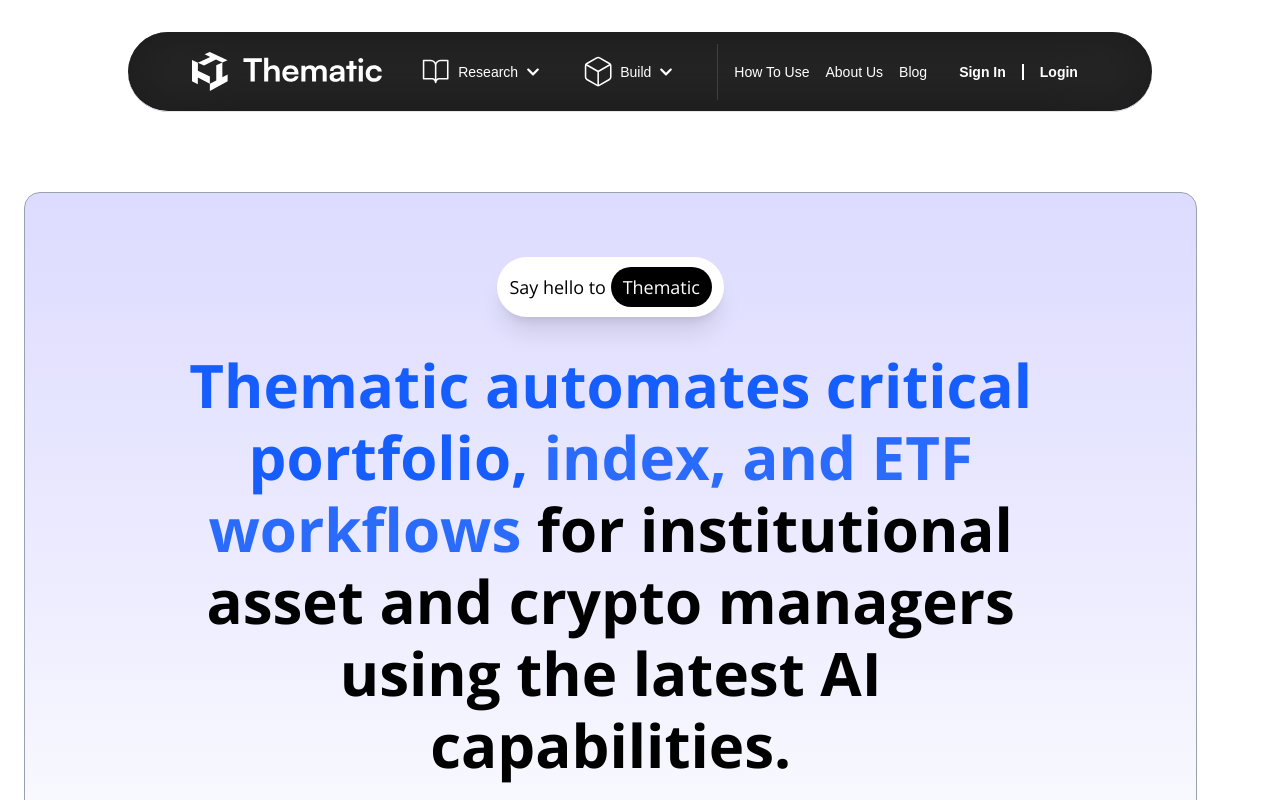
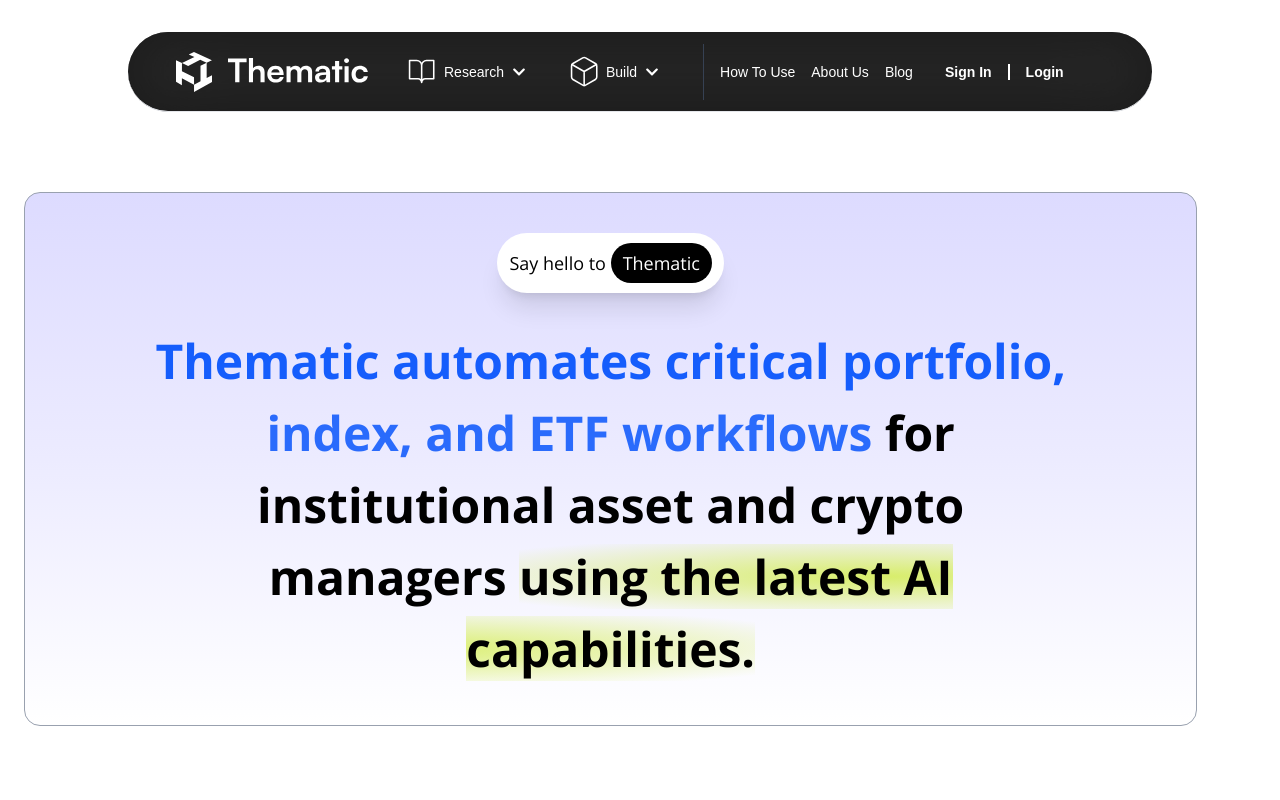
Before and after one commit to rakib00-dev/vpj-website-demo-, a React (Vite) app: page / in a window 1280 px wide. Shown: the top 800 px of the page. Built offline with nearby package versions, Linux system fonts and the light colour scheme.

Commit message:
fixed the navbar and added the hero section list

```diff
--- a/src/Components/Hero.jsx
+++ b/src/Components/Hero.jsx
@@ -4,24 +4,67 @@ const Hero = () => {
   return (
     <>
       <header
-        className={`md:mx-6 border border-gray-400 rounded-2xl p-8 bg-gradient-to-b from-[#dddbff] via-[#ecebff] to-white w-11/12 my-6 mx-4 overflow-hidden md:my-20 pb-20 max-w-7xl items-center  `}
+        className={`md:mx-6 border border-gray-400 rounded-2xl p-2 bg-gradient-to-b from-[#dddbff] via-[#ecebff] to-white w-11/12 my-6 mx-4 overflow-hidden md:my-20 pb-20 max-w-7xl items-center md:p-8`}
       >
-        <div className="relative flex mx-2 flex-col gap-8 p-8 top-0 justify-center items-center md:mx-19 ">
-          <h2 className="bg-white py-4 shadow-xl text-lg text-black px-3 rounded-full">
+        <div className="relative flex mx-2 flex-col gap-8 p-2 top-0 justify-center items-center md:mx-19 md:P-8">
+          <h2 className="bg-white py-4 mt-8 shadow-xl text-md text-black px-3 rounded-full md:text-lg md:mt-0">
             Say hello to{' '}
             <span className="bg-black text-white px-3 py-2 rounded-full">
               Thematic
             </span>
           </h2>
-          <h1 className="text-4xl text-center w-full font-bold md:text-6xl leading-18">
+          <h1 className="text-2xl text-center w-full font-bold md:text-5xl leading-10 md:leading-18">
             <span className="text-blue-600">
               Thematic automates critical portfolio,
             </span>{' '}
             <span className="text-blue-600/90">index, and ETF workflows </span>{' '}
             for institutional asset and crypto managers{' '}
-            <span>using the latest AI capabilities.</span>
+            <span
+              className=""
+              style={{
+                background:
+                  'radial-gradient(65% 65% at 50% 50%, rgba(206, 235, 56, 0.75) 0%, transparent 100%)',
+              }}
+            >
+              using the latest AI capabilities.
+            </span>
           </h1>
-          <div className=""></div>
+          {/* <div className="">
+            <ul className="flex mx-auto flex-wrap flex-col w-11/12 justify-center items-center md:flex-row gap-4">
+              <li className="flex justify-center items-center gap-3 w-fit  bg-gradient-to-t from-[#dddbff] via-[#ecebff] to-white py-2 px-4 border rounded-full border-gray-400 shadow">
+                <img
+                  src="./images/hero/circle-done.png"
+                  loading="lazy"
+                  className="w-6 "
+                />{' '}
+                The latest AI contextual analysis
+              </li>
+              <li className="flex justify-center items-center gap-3 w-fit bg-gradient-to-t from-[#dddbff] via-[#ecebff] to-white py-2 px-4 border rounded-full border-gray-400 shadow">
+                <img
+                  src="./images/hero/circle-done.png"
+                  loading="lazy"
+                  className="w-6 "
+                />{' '}
+                Trusted market and financial data
+              </li>
+              <li className="flex justify-center items-center gap-3 w-fit bg-gradient-to-t from-[#dddbff] via-[#ecebff] to-white py-2 px-4 border rounded-full border-gray-400 shadow">
+                <img
+                  src="./images/hero/circle-done.png"
+                  loading="lazy"
+                  className="w-6 "
+                />{' '}
+                Proprietary data pipeline
+              </li>
+              <li className="flex justify-center items-center gap-3 w-fit bg-gradient-to-t from-[#dddbff] via-[#ecebff] to-white py-2 px-4 border rounded-full border-gray-400 shadow">
+                <img
+                  src="./images/hero/circle-done.png"
+                  loading="lazy"
+                  className="w-6 "
+                />{' '}
+                Institutional-quality portfolio backtesting and benchmarking{' '}
+              </li>
+            </ul>
+          </div> */}
         </div>
       </header>
     </>
--- a/src/Components/Navbar.jsx
+++ b/src/Components/Navbar.jsx
@@ -294,7 +294,7 @@ const Navbar = () => {
       >
         <nav
           id="nav"
-          className="relative flex justify-center items-center px-6 py-4 max-w-7xl border-b-1 border-gray-200 bg-black/60 p-4 w-full h-20 rounded-full m-auto overflow-hidden lg:py-0.5"
+          className="relative flex justify-center items-center px-2 py-4 max-w-7xl border-b-1 border-gray-200 bg-black/60 p-4 w-full h-20 rounded-full m-auto overflow-hidden lg:py-0.5"
         >
           <div className={''} style={cssStyle.blur}></div>{' '}
           <div className="flex justify-between items-center w-full gap-10 md:mx-10">
```
Also changed, not shown: public/images/hero/circle-done.png (added), public/images/hero/circle-done.svg (added).
